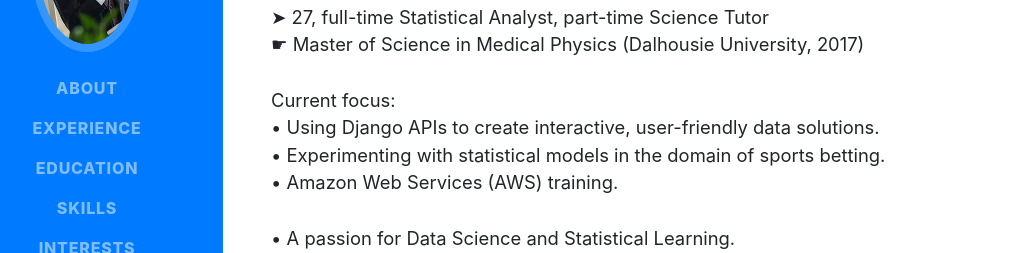
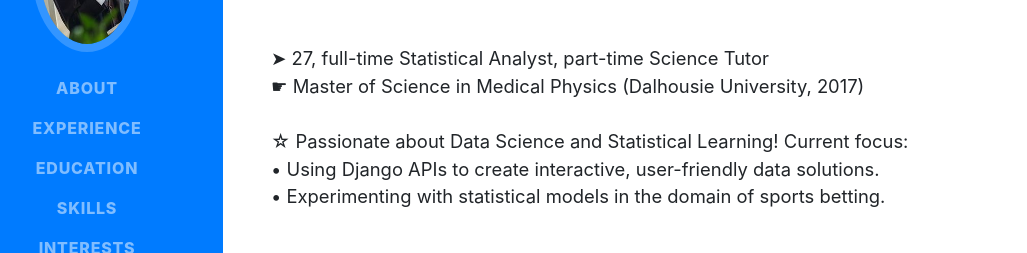
Before and after one commit to Blind-Watchmaker/Blind-Watchmaker.github.io, a website with bundled scripts: page index.html in a window 1280 px wide. Shown: the part 304-557 px from the top of the page, without its empty margins (49-1076 px from the left). Built offline with nearby package versions, Linux system fonts and the light colour scheme; a web font is replaced by a local one.

Commit message:
Changed technologies and about me

```diff
--- a/index.html
+++ b/index.html
@@ -72,13 +72,12 @@
         <p class="lead mb-5">
             ➤ 27, full-time Statistical Analyst, part-time Science Tutor<br>
             ☛ Master of Science in Medical Physics (Dalhousie University, 2017) <br><br>
+            ☆ Passionate about Data Science and Statistical Learning!
 
             Current focus:<br>
             • Using Django APIs to create interactive, user-friendly data solutions.<br>
             • Experimenting with statistical models in the domain of sports betting.<br>
-            • Amazon Web Services (AWS) training.<br><br>
 
-            • A passion for Data Science and Statistical Learning.<br>
           </p>
         <div class="social-icons">
           <a href="https://www.linkedin.com/in/will-musgrave-01b194171/">
@@ -231,7 +230,8 @@
               C++ </li>
           </ul>
         </div>
-        <div class="subheading mb-3">Workflow</div>
+
+      <div class="subheading mb-3">Workflow</div>
         <ul class="fa-ul mb-0">
           <li>
             <i class="fa-li fa fa-check"></i>
```
